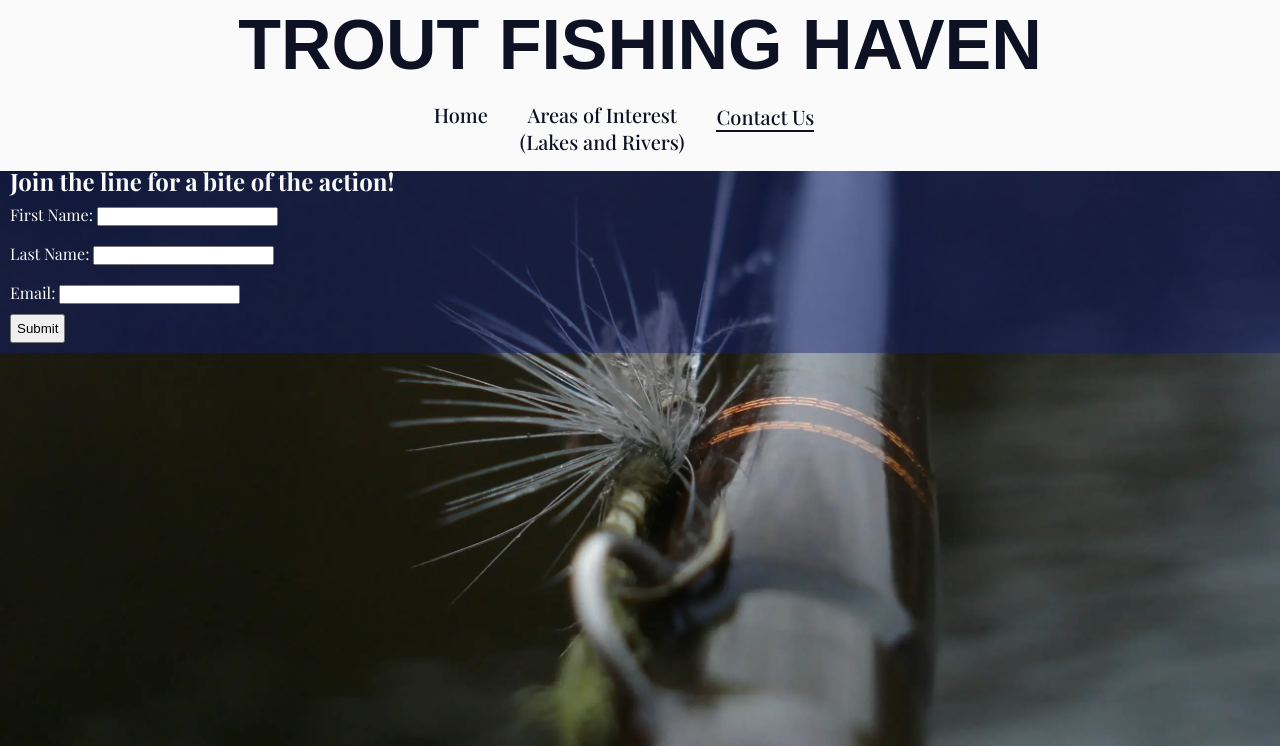
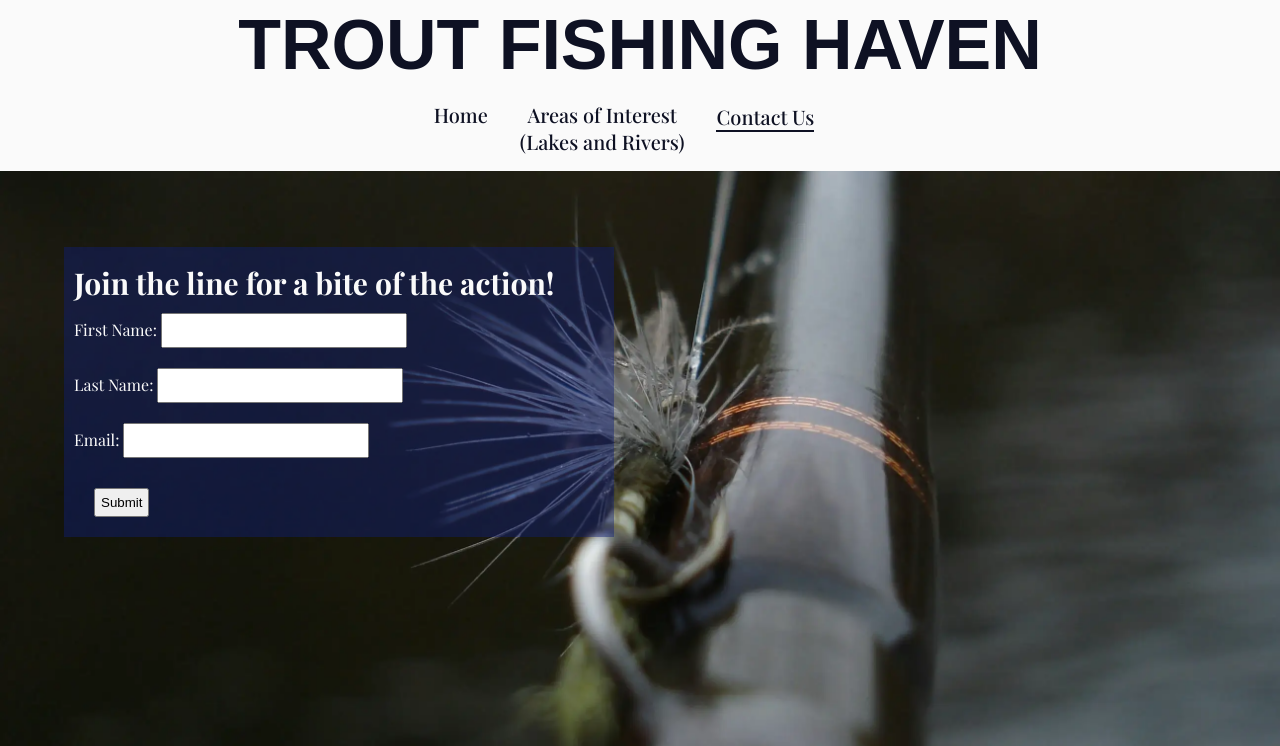
Before and after one commit to GrahamMaher/Trout-Fishing-Haven, a plain HTML site: page contact-us.html in a window 1280 px wide. Shown: the top 746 px of the page. Drawn offline with nearby package versions, Linux system fonts and the light colour scheme; a web font is replaced by a local one.

Commit message:
Style contact us form for larger screens

```diff
--- a/assets/css/style.css
+++ b/assets/css/style.css
@@ -149,14 +149,18 @@ main {
 #join-us-form {
     color: #fafafa;
     background-color: #0f1f7671;
-    padding: 10px;
+    padding: 1rem 10px 20px;
 }
 
 .text{
     margin: 10px 0;
+    padding: 5px;
+    font-size: large;
 }
 
 .join-button{
+    margin-top: 20px;
+    margin-left: 20px;
     padding: 5px;
 }
 
@@ -231,6 +235,24 @@ footer ul li a {
     #locations {
         margin: 3rem;
     }
+
+    /* Contact us form */
+    #join-us {
+        background-position: center;
+        position: relative;
+    }
+
+    #join-us-form {
+        position: absolute;
+        width: 550px;
+        top: 30%;
+        left: 15%;
+    }
+
+    #join-us-form>h2 {
+        font-size: 30px;
+    }
+
 }
 
 /* media query for screens larger than 992px */
@@ -246,4 +268,10 @@ footer ul li a {
     #heroimage {
         height: 600px;
     }
+
+    /* Contact us form */
+    #join-us-form {
+        top: 15%;
+        left: 5%;
+    }
 }
```
